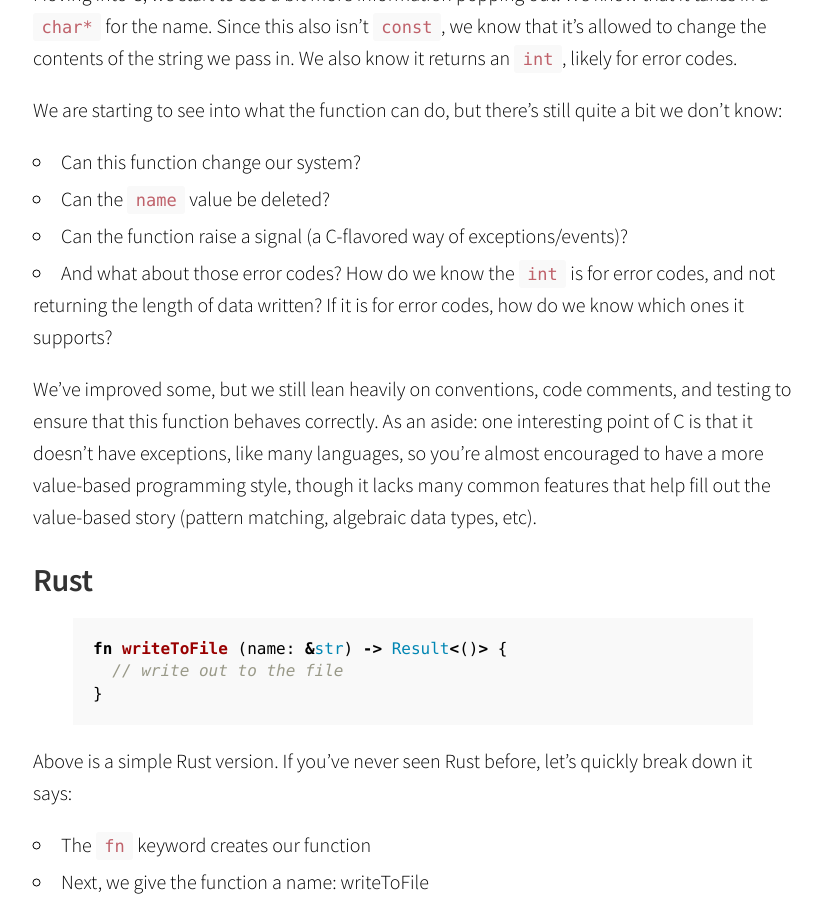
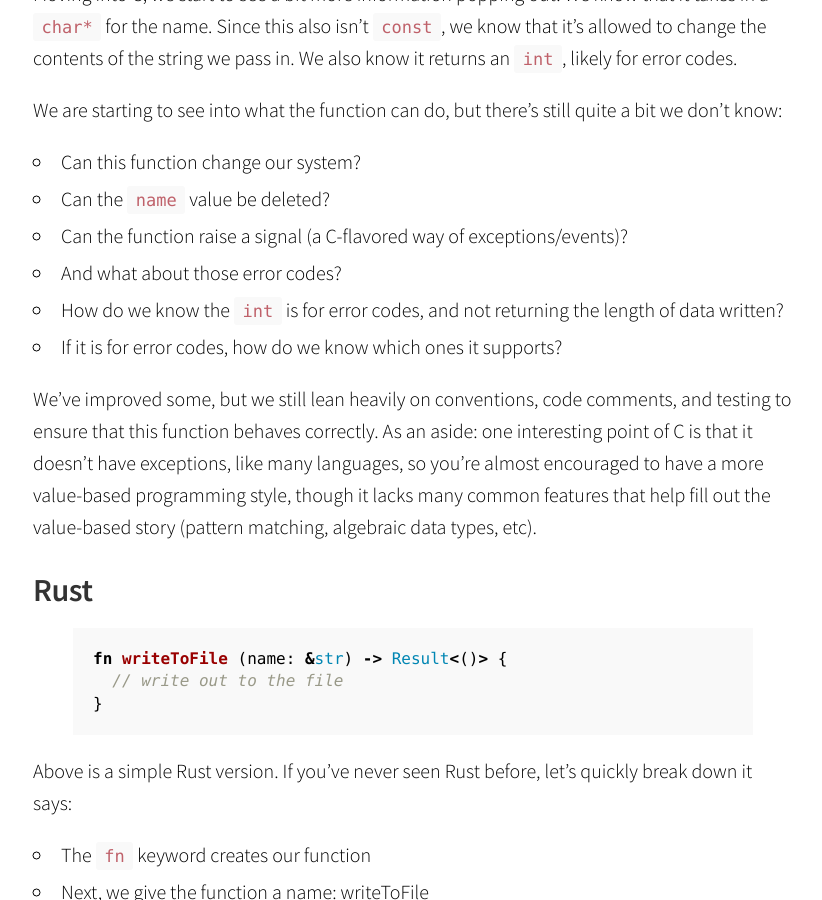
Before and after one commit to sophiajt/jntrnr.github.io, a Jekyll site: the page built from _posts/2015-10-28-transparency.md, in a window 1280 px wide and 900 px high, scrolled down 2159 px. Shown: the whole window, without its empty margins (227-1049 px from the left). Built offline with Jekyll 4.4.1, drawn with Linux system fonts in a browser that asks for light colours; Markdown is read by kramdown in place of the engine named in the settings.

````diff
--- a/_posts/2015-10-28-transparency.md
+++ b/_posts/2015-10-28-transparency.md
@@ -13,11 +13,11 @@ For this post, transparency helps us answer a few questions:
 * What does this function require?
 * What does this function return?
 * What is this function going to do with what I give it?
-    * Can it modify it?
-    * Can it delete it?
+  * Can it modify it?
+  * Can it delete it?
 * Can this function fail?  If so, how?
 * Does this function do anything besides use its value?
-    * ie) does this function "change the world" in some way?
+  * ie) does this function "change the world" in some way?
 
 # Why is transparency important?
 
@@ -43,7 +43,7 @@ Things we don't know:
 * Does it return anything?
 * Does it throw any exceptions?
 * Does it have any permanent effect on our system
-    * eg) send files over the network, add to a database, launch the missiles?
+  * eg) send files over the network, add to a database, launch the missiles?
 
 Without this knowledge, we resort to aggressively testing, commenting, and using naming and coding conventions to get the idea across.
 
@@ -62,7 +62,9 @@ We are starting to see into what the function can do, but there's still quite a
 * Can this function change our system?
 * Can the ```name``` value be deleted?
 * Can the function raise a signal (a C-flavored way of exceptions/events)?
-* And what about those error codes?  How do we know the ```int``` is for error codes, and not returning the length of data written? If it is for error codes, how do we know which ones it supports?
+* And what about those error codes?
+  * How do we know the ```int``` is for error codes, and not returning the length of data written?
+  * If it is for error codes, how do we know which ones it supports?
 
 We've improved some, but we still lean heavily on conventions, code comments, and testing to ensure that this function behaves correctly.  As an aside: one interesting point of C is that it doesn't have exceptions, like many languages, so you're almost encouraged to have a more value-based programming style, though it lacks many common features that help fill out the value-based story (pattern matching, algebraic data types, etc).
 
````
